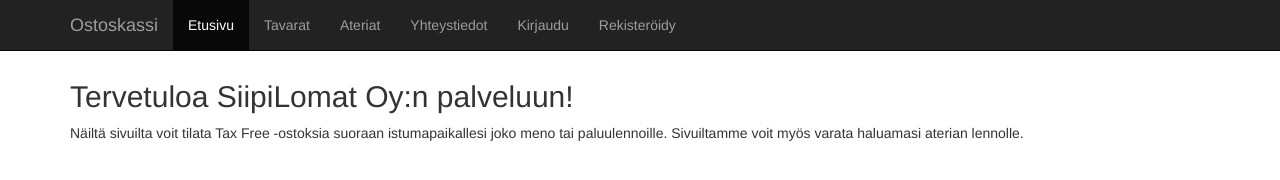
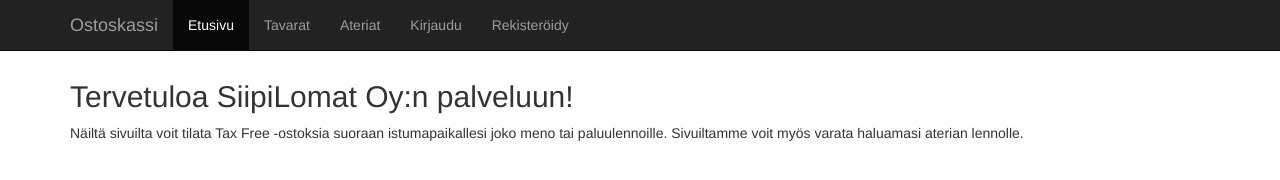
Before and after one commit to jehie/jehie.github.io, a plain HTML site: page index.html in a window 1280 px wide. Drawn offline with nearby package versions, Linux system fonts and the light colour scheme; no server answers.

Commit message:
Typo korjattu

```diff
--- a/index.html
+++ b/index.html
@@ -23,7 +23,6 @@
                         <li><a href="#tavarat">Tavarat</a></li>
                         <li><a href="#ateriat">Ateriat</a></li>
                         <li><a href="#ostoskori" ng-show="kirjautunut">Ostoskori</a></li>
-                        <li><a href="#contact">Yhteystiedot</a></li>
                         <li><a href="#tilaukset" ng-show="kirjautunut">Tilaukset</a></li>
                         <li><a href="#kirjaudu" ng-hide="kirjautunut">Kirjaudu</a></li>
                         <li><a href="#rekisteroidy">Rekisteröidy</a></li>
```
